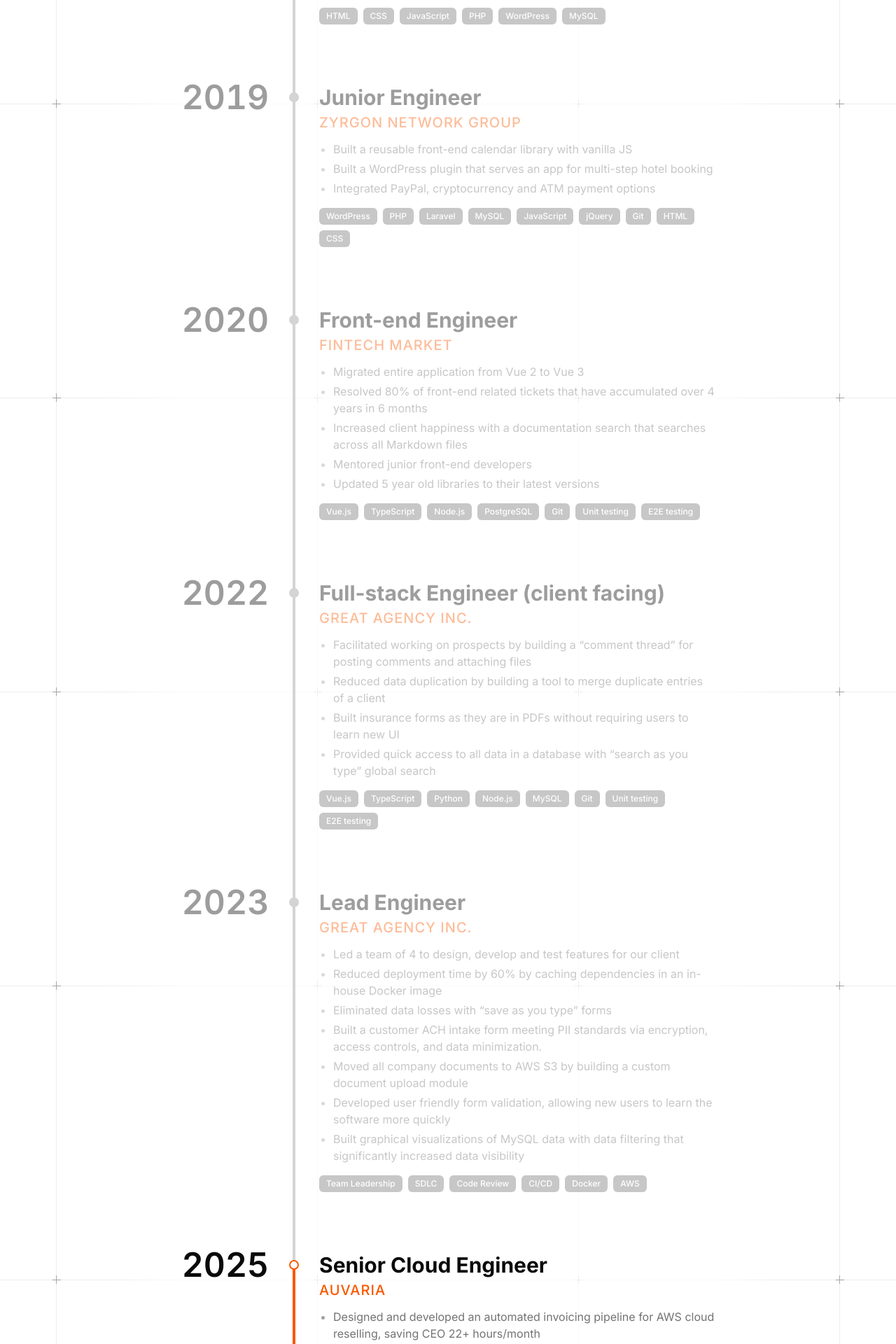
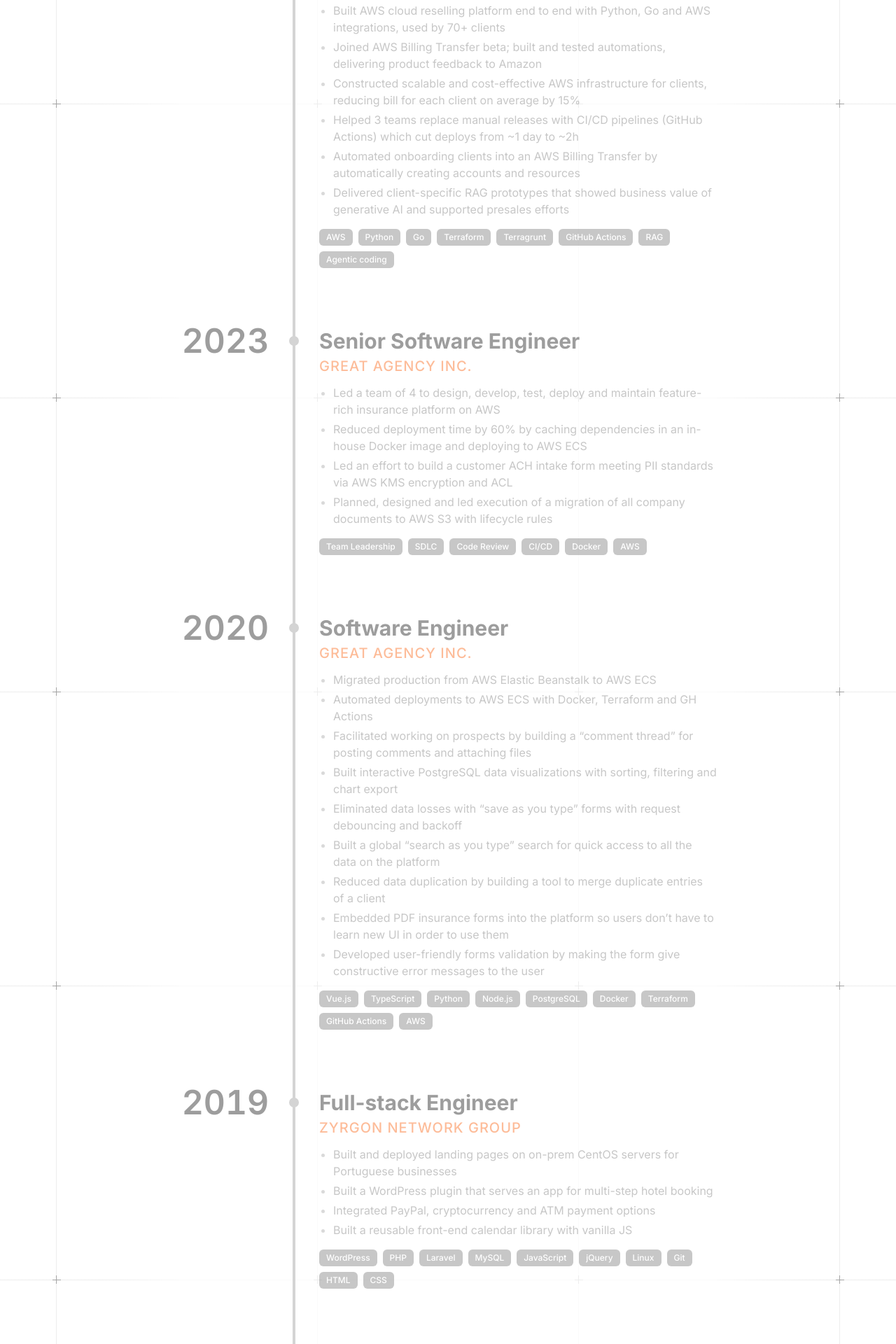
Before and after one commit to DleiaDev/website, a Next.js app: page / in a window 1280 px wide. Shown: the part 1240-3160 px from the top of the page at 70% size. Built offline with nearby package versions, Linux system fonts and the light colour scheme.

Commit message:
refactor: experience

```diff
--- a/components/pages/Home/ExperienceTimeline/experience.ts
+++ b/components/pages/Home/ExperienceTimeline/experience.ts
@@ -7,8 +7,95 @@
   tags: string[];
 };
 
-// Placeholder content, ordered oldest to newest
+// Ordered newest to oldest
 export const EXPERIENCE: Experience[] = [
+
+  {
+    year: 2025,
+    role: "Senior Software Engineer",
+    company: "Auvaria",
+    highlights: [
+      "Designed and developed a Python invoicing pipeline for AWS cloud reselling, saving CEO 25+ hours/month",
+      "Built AWS cloud reselling platform end to end with Python, Go and AWS integrations, used by 70+ clients",
+      "Joined AWS Billing Transfer beta; built and tested automations, delivering product feedback to Amazon",
+      "Constructed scalable and cost-effective AWS infrastructure for clients, reducing bill for each client on average by 15%",
+      "Helped 3 teams replace manual releases with CI/CD pipelines (GitHub Actions) which cut deploys from ~1 day to ~2h",
+      "Automated onboarding clients into an AWS Billing Transfer by automatically creating accounts and resources",
+      "Delivered client-specific RAG prototypes that showed business value of generative AI and supported presales efforts",
+    ],
+    tags: [
+      "AWS",
+      "Python",
+      "Go",
+      "Terraform",
+      "Terragrunt",
+      "GitHub Actions",
+      "RAG",
+      "Agentic coding",
+    ],
+  },
+  {
+    year: 2023,
+    role: "Senior Software Engineer",
+    company: "Great Agency Inc.",
+    highlights: [
+      "Led a team of 4 to design, develop, test, deploy and maintain feature-rich insurance platform on AWS",
+      "Reduced deployment time by 60% by caching dependencies in an in-house Docker image and deploying to AWS ECS",
+      "Led an effort to build a customer ACH intake form meeting PII standards via AWS KMS encryption and ACL",
+      "Planned, designed and led execution of a migration of all company documents to AWS S3 with lifecycle rules",
+    ],
+    tags: ["Team Leadership", "SDLC", "Code Review", "CI/CD", "Docker", "AWS"],
+  },
+  {
+    year: 2020,
+    role: "Software Engineer",
+    company: "Great Agency Inc.",
+    highlights: [
+      "Migrated production from AWS Elastic Beanstalk to AWS ECS",
+      "Automated deployments to AWS ECS with Docker, Terraform and GH Actions",
+      "Facilitated working on prospects by building a “comment thread” for posting comments and attaching files",
+      "Built interactive PostgreSQL data visualizations with sorting, filtering and chart export",
+      "Eliminated data losses with “save as you type” forms with request debouncing and backoff",
+      "Built a global “search as you type” search for quick access to all the data on the platform",
+      "Reduced data duplication by building a tool to merge duplicate entries of a client",
+      "Embedded PDF insurance forms into the platform so users don’t have to learn new UI in order to use them",
+      "Developed user-friendly forms validation by making the form give constructive error messages to the user",
+    ],
+    tags: [
+      "Vue.js",
+      "TypeScript",
+      "Python",
+      "Node.js",
+      "PostgreSQL",
+      "Docker",
+      "Terraform",
+      "GitHub Actions",
+      "AWS",
+    ],
+  },
+  {
+    year: 2019,
+    role: "Full-stack Engineer",
+    company: "Zyrgon Network Group",
+    highlights: [
+      "Built and deployed landing pages on on-prem CentOS servers for Portuguese businesses",
+      "Built a WordPress plugin that serves an app for multi-step hotel booking",
+      "Integrated PayPal, cryptocurrency and ATM payment options",
+      "Built a reusable front-end calendar library with vanilla JS",
+    ],
+    tags: [
+      "WordPress",
+      "PHP",
+      "Laravel",
+      "MySQL",
+      "JavaScript",
+      "jQuery",
+      "Linux",
+      "Git",
+      "HTML",
+      "CSS",
+    ],
+  },
   {
     year: 2018,
     role: "Freelance Web Developer",
@@ -19,103 +106,4 @@
     ],
     tags: ["HTML", "CSS", "JavaScript", "PHP", "WordPress", "MySQL"],
   },
-  {
-    year: 2019,
-    role: "Junior Engineer",
-    company: "Zyrgon Network Group",
-    highlights: [
-      "Built a reusable front-end calendar library with vanilla JS",
-      "Built a WordPress plugin that serves an app for multi-step hotel booking",
-      "Integrated PayPal, cryptocurrency and ATM payment options",
-    ],
-    tags: [
-      "WordPress",
-      "PHP",
-      "Laravel",
-      "MySQL",
-      "JavaScript",
-      "jQuery",
-      "Git",
-      "HTML",
-      "CSS",
-    ],
-  },
-  {
-    year: 2020,
-    role: "Front-end Engineer",
-    company: "Fintech Market",
-    highlights: [
-      "Migrated entire application from Vue 2 to Vue 3",
-      "Resolved 80% of front-end related tickets that have accumulated over 4 years in 6 months",
-      "Increased client happiness with a documentation search that searches across all Markdown files",
-      "Mentored junior front-end developers",
-      "Updated 5 year old libraries to their latest versions",
-    ],
-    tags: [
-      "Vue.js",
-      "TypeScript",
-      "Node.js",
-      "PostgreSQL",
-      "Git",
-      "Unit testing",
-      "E2E testing",
-    ],
-  },
-  {
-    year: 2022,
-    role: "Full-stack Engineer (client facing)",
-    company: "Great Agency Inc.",
-    highlights: [
-      "Facilitated working on prospects by building a “comment thread” for posting comments and attaching files",
-      "Reduced data duplication by building a tool to merge duplicate entries of a client",
-      "Built insurance forms as they are in PDFs without requiring users to learn new UI",
-      "Provided quick access to all data in a database with “search as you type” global search",
-    ],
-    tags: [
-      "Vue.js",
-      "TypeScript",
-      "Python",
-      "Node.js",
-      "MySQL",
-      "Git",
-      "Unit testing",
-      "E2E testing",
-    ],
-  },
-  {
-    year: 2023,
-    role: "Lead Engineer",
-    company: "Great Agency Inc.",
-    highlights: [
-      "Led a team of 4 to design, develop and test features for our client",
-      "Reduced deployment time by 60% by caching dependencies in an in-house Docker image",
-      "Eliminated data losses with “save as you type” forms",
-      "Built a customer ACH intake form meeting PII standards via encryption, access controls, and data minimization.",
-      "Moved all company documents to AWS S3 by building a custom document upload module",
-      "Developed user friendly form validation, allowing new users to learn the software more quickly",
-      "Built graphical visualizations of MySQL data with data filtering that significantly increased data visibility",
-    ],
-    tags: ["Team Leadership", "SDLC", "Code Review", "CI/CD", "Docker", "AWS"],
-  },
-  {
-    year: 2025,
-    role: "Senior Cloud Engineer",
-    company: "Auvaria",
-    highlights: [
-      "Designed and developed an automated invoicing pipeline for AWS cloud reselling, saving CEO 22+ hours/month",
-      "Constructed scalable and cost-effective AWS infrastructure for clients, reducing bill for each client on average by 15%",
-      "Built and presented data analysis and AI PoCs for clients with a 1/5 go-to-production conversion rate",
-      "Cut deploys from days to <1h for 12 teams via standard CI/CD, IaC modules and observability; MTTR down 60%",
-      "Ended peak outages by moving on-prem monolith to multi-AZ AWS ECS (Terraform): 99.95% uptime, -30% cost",
-    ],
-    tags: [
-      "AWS",
-      "Terraform",
-      "Terragrunt",
-      "Python",
-      "Node.js",
-      "TypeScript",
-      "Agentic coding",
-    ],
-  },
 ];
```
